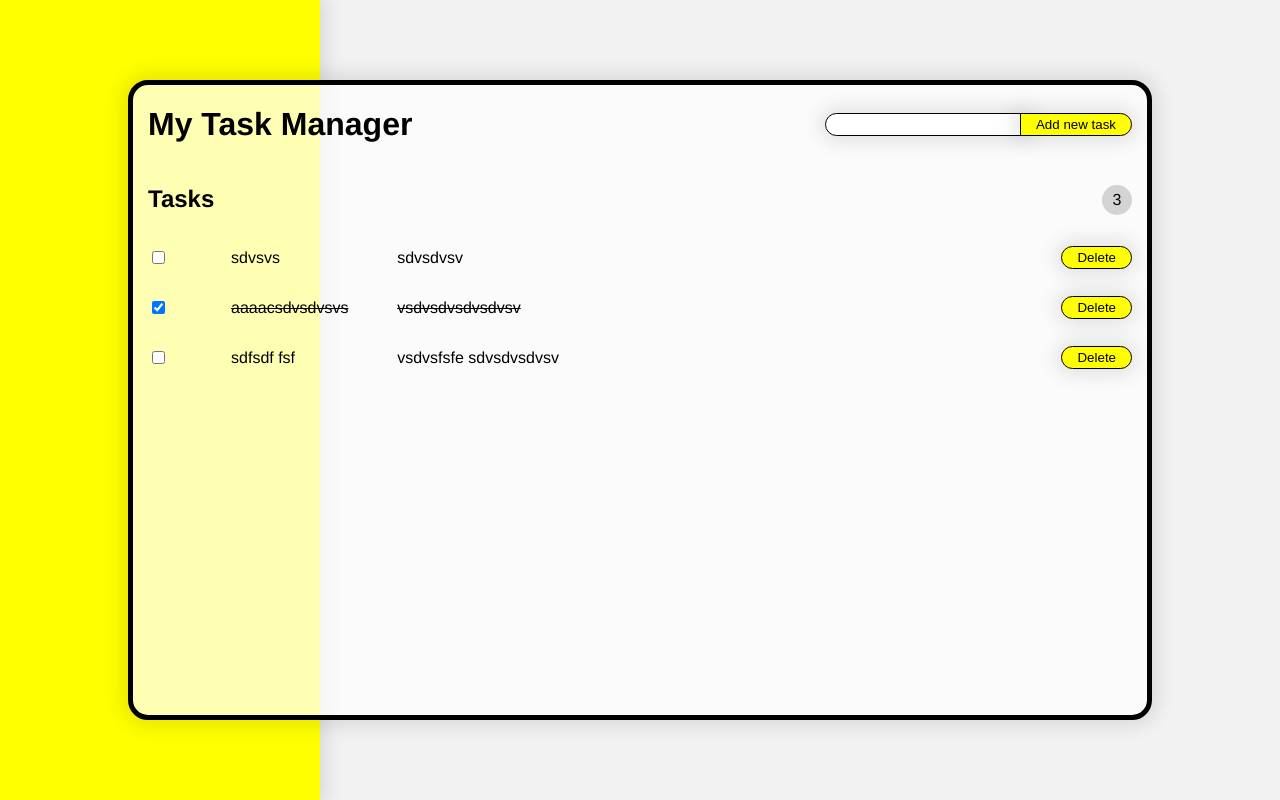
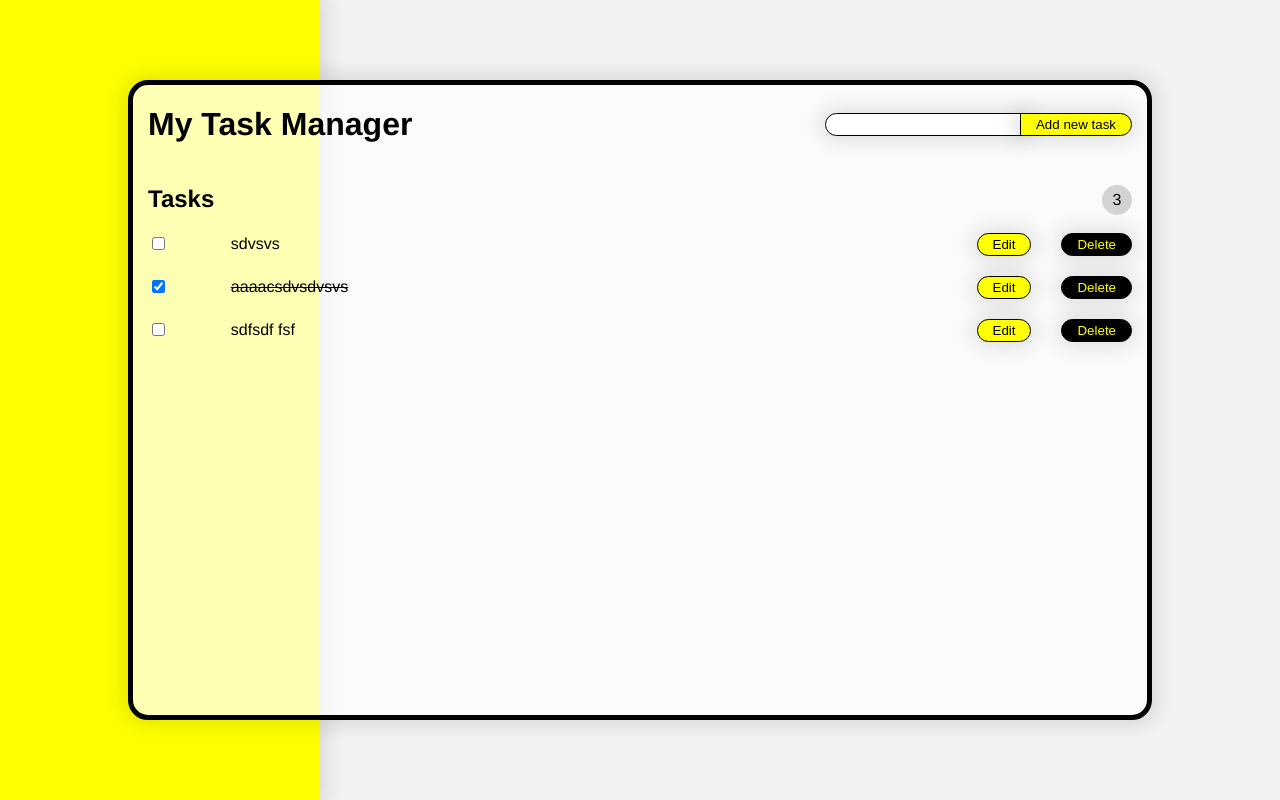
Before and after one commit to Mary-Varf/test-todo-vue, a Vue app: page / in a window 1280 px wide. Built offline with nearby package versions, Linux system fonts and the light colour scheme.

Commit message:
added editable tasks

```diff
--- a/src/App.vue
+++ b/src/App.vue
@@ -4,7 +4,7 @@
         <header class="header">
             <div class="container">
                 <h1 class="title header__title">My Task Manager</h1>
-                <TaskInput @save-new-task="saveNewTask"/>
+                <TaskInput @save-new-task="saveNewTask" v-bind:id="getId" />
             </div>
         </header>
         <main class="main">
@@ -12,6 +12,7 @@
               <TasksList
                 v-bind:tasks="tasks"
                 @delete-task="deleteTask"
+                @edit-task="editTask"
               />
             </div>
         </main>
@@ -37,19 +38,16 @@ export default {
             {
                 id: 0,
                 title: 'sdvsvs',
-                description: 'sdvsdvsv',
                 status: false,
             },
             {
                 id: 1,
                 title: 'aaaacsdvsdvsvs',
-                description: 'vsdvsdvsdvsdvsv',
                 status: true,
             },
             {
                 id: 2,
                 title: 'sdfsdf fsf',
-                description: 'vsdvsfsfe sdvsdvsdvsv',
                 status: false,
             },
         ]
@@ -61,6 +59,18 @@ export default {
     },
     saveNewTask(task) {
       this.tasks.push(task);
+    },
+    editTask(editTask) {
+      this.tasks.map((task) => {
+        if(task.id === editTask.id) {
+          task.title = editTask.title;
+        }
+      })
+    }
+  },
+  computed: {
+    getId() {
+      return this.tasks[this.tasks.length - 1].id + 1;
     }
   }
 }
--- a/src/components/TaskCard.vue
+++ b/src/components/TaskCard.vue
@@ -4,8 +4,10 @@
             <input type="checkbox" class="custom-checkbox" v-model="task.status"/>
             <label for="happy"></label>
         </div>
-        <p class="item__title">{{task.title}}</p>
-        <p class="item__descr">{{task.description}}</p>
+        <p v-if="!edit" class="item__title">{{task.title}}</p>
+        <input ref="text" v-mode="title"  v-else class="input item__input"/>
+
+        <button  class="btn btn-reset btn-edit" v-on:click="changeFunction">{{changeButtonName()}}</button>
         <button class="btn btn-reset btn-delete" v-on:click="$emit('delete-task', task.id)">Delete</button>
     </li>
 </template>
@@ -14,6 +16,32 @@
 
 
 export default {
+    data() {
+        return {
+            title: this.task.title,
+            edit: false,
+        }
+    },
+    methods: {
+        handleEdit() {
+            this.$emit('edit-task', this.task.id);
+            this.edit = !this.edit;
+            console.log(this.$refs.text.focus());
+        },
+        handleSave() {
+            if (this.title.trim()) {
+                const newTask = {...this.task, title: this.title};
+                this.$emit('edit-task', newTask);
+                this.edit = !this.edit;
+            }
+        },
+        changeButtonName() {
+            return !this.edit ? 'Edit' : 'Save'
+        },
+        changeFunction() {
+            return this.edit ? this.handleEdit() : this.handleSave();
+        }
+    },
     props: {
         task: {
             type: Object,
@@ -24,7 +52,13 @@ export default {
 </script>
 
 <style scoped>
-    .checked > .item__title, .checked > .item__descr{
+    .checked > .item__title{
         text-decoration: line-through;
     }
+    .main__item {
+        margin: 20px 0;
+    }
+    .main__item > p {
+        margin:0;
+    }
 </style>
--- a/src/components/TaskInput.vue
+++ b/src/components/TaskInput.vue
@@ -1,6 +1,6 @@
 <template>
     <form @submit.prevent="onSubmit" class="header__form">
-        <input type="text" class="header__input" v-model="title" />
+        <input type="text" class="input header__input" v-model="title" />
         <button type="submit" class="header__btn btn btn-reset">Add new task</button>
     </form>
 </template>
@@ -8,6 +8,12 @@
 <script>
 
 export default {
+    props: {
+        id: {
+            type: Number,
+            required: true
+        }
+    },
     data() {
         return {
             title: ''
@@ -17,9 +23,8 @@ export default {
         onSubmit() {
             if (this.title.trim()) {
                 const newTask = {
-                    id: Date.now(),
+                    id: this.id,
                     title: this.title,
-                    description: 'knn',
                     status: false,
                 }
 
--- a/src/components/TasksList.vue
+++ b/src/components/TasksList.vue
@@ -8,6 +8,7 @@
                 v-bind:key="task.id"
                 v-bind:task="task"
                 v-on:delete-task="deleteTask"
+                v-on:edit-task="editTask"
             />
         </ul>
     </section>
@@ -29,6 +30,9 @@ export default {
     methods: {
         deleteTask(id) {
             this.$emit('delete-task', id);
+        },
+        editTask(id) {
+            this.$emit('edit-task', id);
         }
     }
 }
--- a/src/style.css
+++ b/src/style.css
@@ -144,14 +144,19 @@ body {
     justify-content: space-between;
     align-items: center;
 }
-.header__input {
-    width: 200px;
-    padding: 3px 15px;
-    border-radius: 20px;
-    border: 1px solid black;
-    border-top-right-radius: 0;
-    border-bottom-right-radius: 0;
-    box-shadow: var(--main-shadow);
+.input {
+  padding: 3px 15px;
+  border-radius: 20px;
+  border: 1px solid black;
+  box-shadow: var(--main-shadow);
+}
+.item__input {
+  grid-column: 9 span;
+}
+.header__input{
+  width: 200px;
+  border-top-right-radius: 0;
+  border-bottom-right-radius: 0;
 
 }
 .btn {
@@ -183,18 +188,20 @@ body {
 }
 .item__title {
     display: block;
-    grid-column: 2 span;
-}
-.item__descr {
-    display: block;
-    grid-column: 8 span;
+    grid-column: 9 span;
 }
 
 .item__delete {
-    grid-column: 1 span;
+    grid-column: 2 span;
+}
+
+.btn-delete {
+  color: yellow;
+  background-color: black;
 }
 .btn:hover {
-
+  background: blue;
+  color: white;
 }
 
 @media screen and (max-width: 576px) {
```
